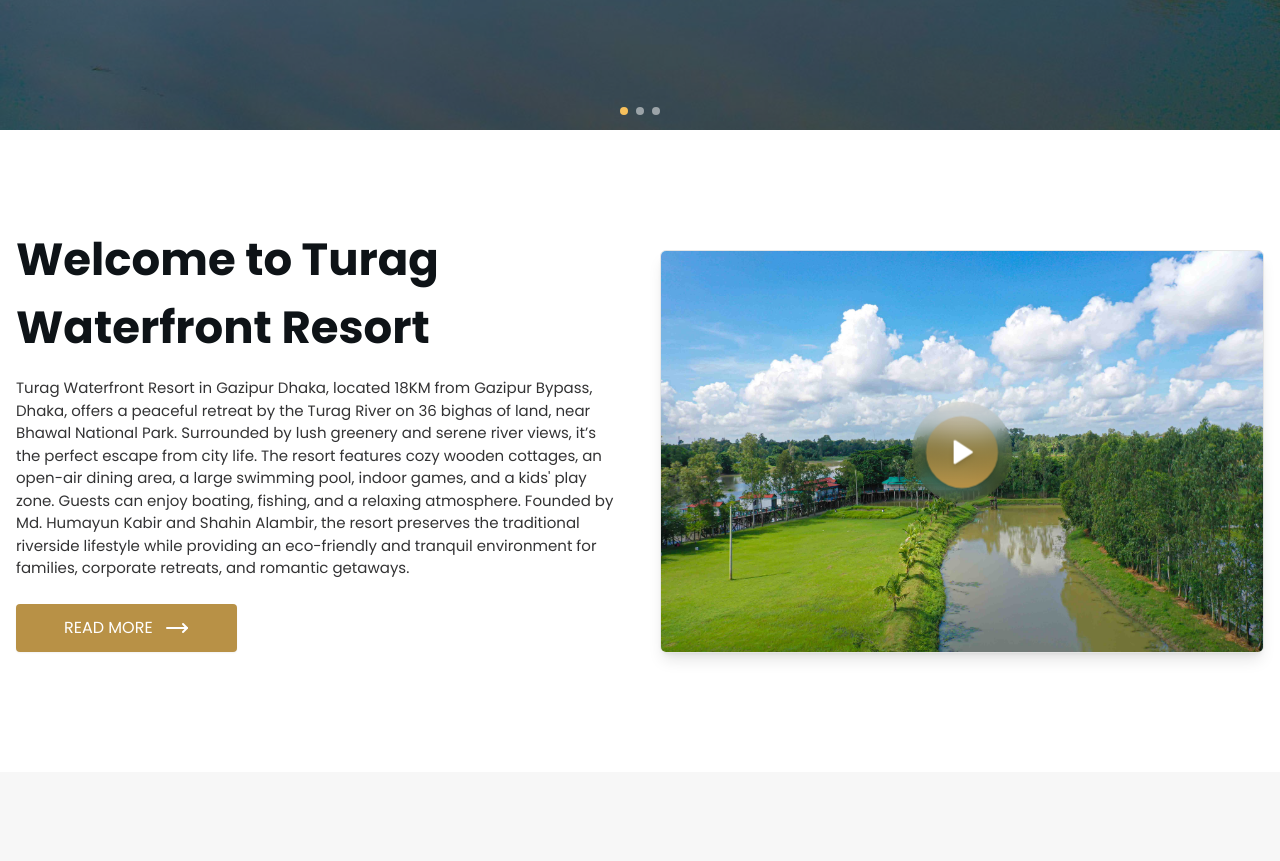
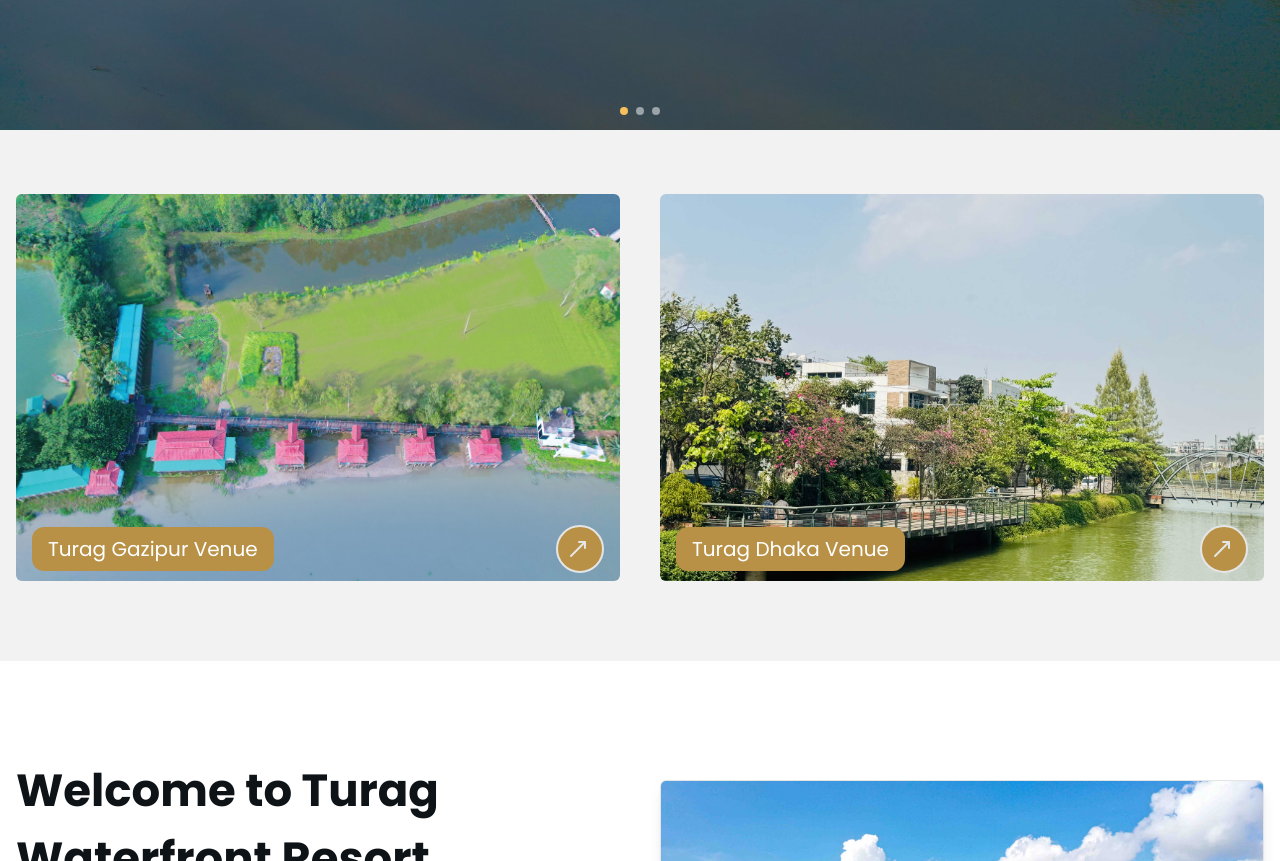
Before and after one commit to DarkAsfu/turag-waterfront-resort_V2, a Next.js app: page / in a window 1280 px wide. Shown: the part 560-1421 px from the top of the page. Built offline with nearby package versions, Linux system fonts and the light colour scheme; no server answers.

Commit message:
Add venues in home section

```diff
--- a/next.config.mjs
+++ b/next.config.mjs
@@ -4,7 +4,7 @@
     remotePatterns: [
       {
         protocol: "https",
-        hostname: "www.chutiresort.com",
+        hostname: "images.unsplash.com",
       },
       {
         protocol: "http",
--- /dev/null
+++ b/src/app/Module/VenuesSection.jsx
@@ -0,0 +1,69 @@
+import { MoveUpRight } from "lucide-react";
+import Image from "next/image";
+import gazipurImg from "@/assets/gazipur.jpeg";
+import dhaka from "@/assets/dhaka.jpg";
+import Link from "next/link";
+const VenuesSection = () => {
+  return (
+    <div className="bg-[#f2f2f2]">
+      <div className="max-w-7xl mx-auto grid grid-cols-1 md:grid-cols-2 gap-10 px-4 py-16">
+        <article className={` relative pb-4  overflow-hidden`}>
+          <div className="w-full rounded-md h-full overflow-hidden">
+            <Image
+              src={
+                gazipurImg
+              }
+              alt={"image"}
+              height={600}
+              width={1200}
+              className="h-full w-full object-cover rounded-xl hover:scale-100 scale-105 transition-all duration-300"
+            />
+          </div>
+          <div className="absolute bottom-2 text-primary w-full p-4 flex justify-between items-center">
+            <h3 className="sm:text-xl text-sm bg-primary text-white rounded-xl p-2 px-4">
+              Turag Gazipur Venue
+            </h3>
+
+            <Link href="/gazipur-venue" className="group relative inline-flex h-12 w-12 items-center justify-center overflow-hidden rounded-full bg-primary   font-medium text-neutral-200 border-2 transition-all duration-300 hover:w-24">
+              <div className="inline-flex whitespace-nowrap opacity-0 transition-all duration-200 group-hover:-translate-x-3 group-hover:opacity-100">
+                Visit
+              </div>
+              <div className="absolute right-3">
+                <MoveUpRight />
+              </div>
+            </Link>
+          </div>
+        </article>
+        <article className={` relative pb-4  overflow-hidden`}>
+          <div className="w-full rounded-md h-full overflow-hidden">
+            <Image
+              src={
+                dhaka
+              }
+              alt={"image"}
+              height={600}
+              width={1200}
+              className="h-full w-full object-cover rounded-xl hover:scale-100 scale-105 transition-all duration-300"
+            />
+          </div>
+          <div className="absolute bottom-2 text-primary w-full p-4 flex justify-between items-center">
+            <h3 className="sm:text-xl text-sm bg-primary text-white rounded-xl p-2 px-4">
+              Turag Dhaka Venue
+            </h3>
+
+            <Link href="/dhaka-venue" className="group relative inline-flex h-12 w-12 items-center justify-center overflow-hidden rounded-full bg-primary font-medium text-neutral-200 border-2 transition-all duration-300 hover:w-24">
+              <div className="inline-flex whitespace-nowrap opacity-0 transition-all duration-200 group-hover:-translate-x-3 group-hover:opacity-100">
+                Visit
+              </div>
+              <div className="absolute right-3">
+                <MoveUpRight />
+              </div>
+            </Link>
+          </div>
+        </article>
+      </div>
+    </div>
+  );
+};
+
+export default VenuesSection;
--- a/src/app/page.jsx
+++ b/src/app/page.jsx
@@ -4,12 +4,14 @@
 import Banner from "./Module/Banner";
 import BannerWrapper from "./Module/BannerWrapper";
 import BgWithText from "./Module/BgWithText";
+import VenuesSection from "./Module/VenuesSection";
 
 const Home = () => {
   return (
     <div>
       {/* <BannerWrapper /> */}
       <Banner/>
+      <VenuesSection/>
       <About/>
       <Accommodations/>
       <BgWithText/>
```
Also changed, not shown: src/assets/dhaka.jpg (added), src/assets/gazipur.jpeg (added).
